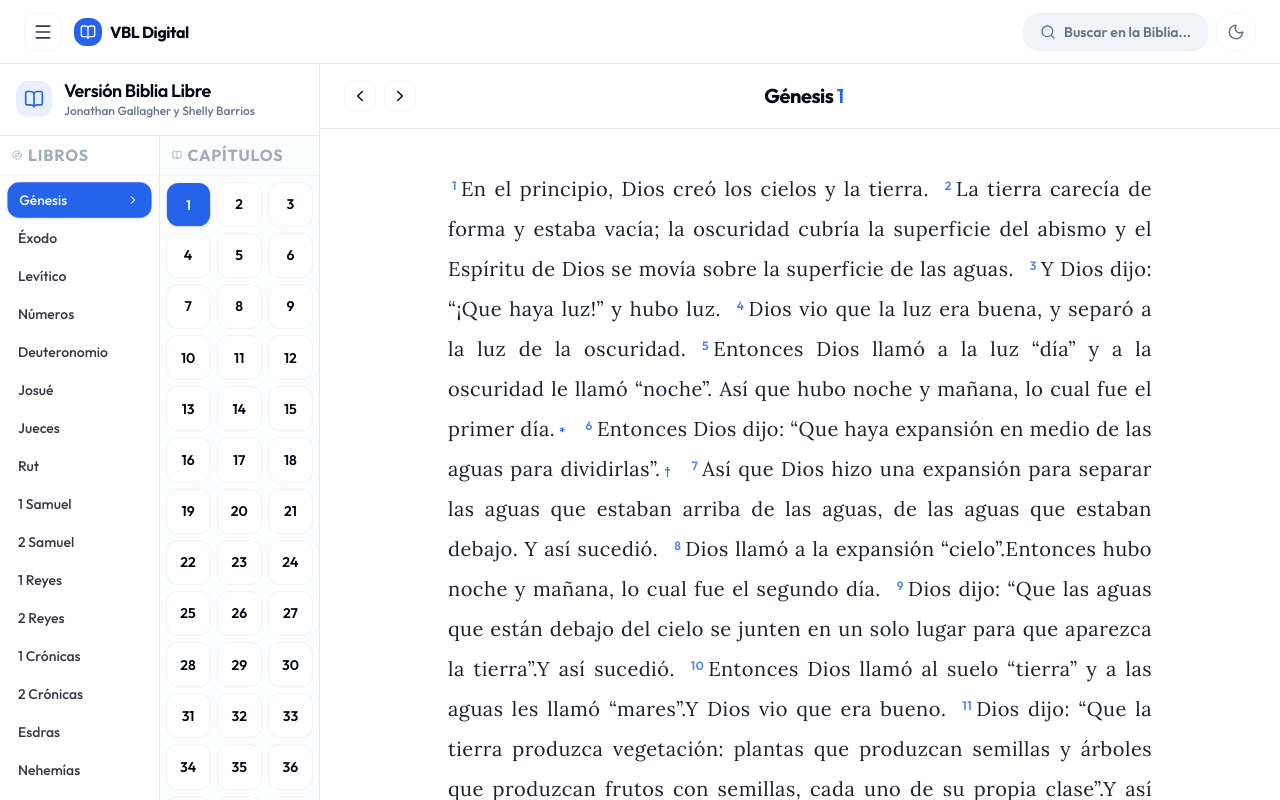
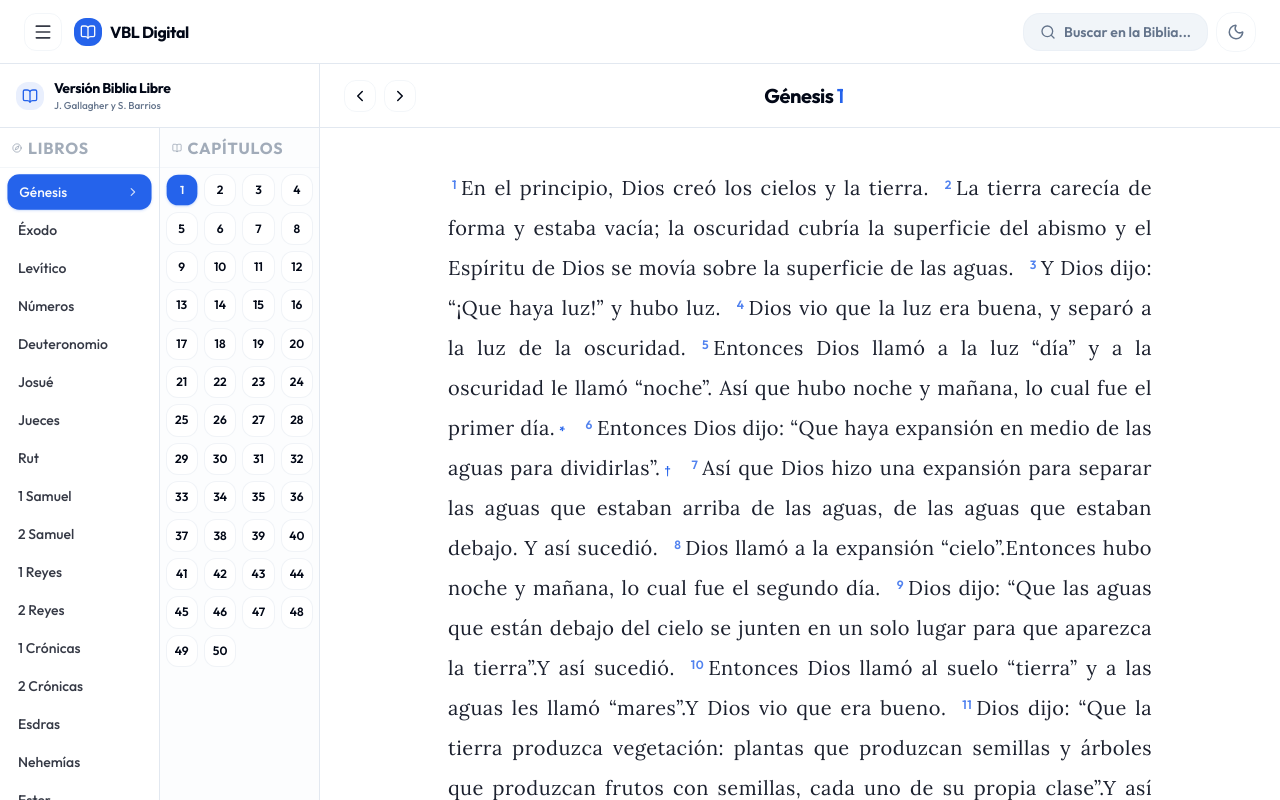
Before and after one commit to yojananyosef/spavbl_app, an Astro site: page / in a window 1280 px wide. Both pictures are taken after a click on the button 43 px from the left and 31 px from the top of the page. Built offline with nearby package versions, Linux system fonts and the light colour scheme; Astro itself is replaced by a stand-in of ours.

Commit message:
feat: actualizar nombres de libros en archivos JSON y mejorar estilos en componentes

```diff
--- a/public/bible/SNG.json
+++ b/public/bible/SNG.json
@@ -1,6 +1,6 @@
 {
 	"id": "SNG",
-	"name": "Cantares de Salomón",
+	"name": "Cantares",
 	"chapters": [
 		{
 			"chapter": 1,
--- a/public/bible/books.json
+++ b/public/bible/books.json
@@ -17,10 +17,10 @@
 	{ "id": "NEH", "name": "Nehemías", "chaptersCount": 13 },
 	{ "id": "EST", "name": "Ester", "chaptersCount": 10 },
 	{ "id": "JOB", "name": "Job", "chaptersCount": 42 },
-	{ "id": "PSA", "name": "PSA", "chaptersCount": 151 },
+	{ "id": "PSA", "name": "Salmos", "chaptersCount": 151 },
 	{ "id": "PRO", "name": "Proverbios", "chaptersCount": 31 },
 	{ "id": "ECC", "name": "Eclesiastés", "chaptersCount": 12 },
-	{ "id": "SNG", "name": "Cantares de Salomón", "chaptersCount": 8 },
+	{ "id": "SNG", "name": "Cantares", "chaptersCount": 8 },
 	{ "id": "ISA", "name": "Isaías", "chaptersCount": 66 },
 	{ "id": "JER", "name": "Jeremías", "chaptersCount": 52 },
 	{ "id": "LAM", "name": "Lamentaciones", "chaptersCount": 5 },
--- a/src/features/bible/BibleReader.tsx
+++ b/src/features/bible/BibleReader.tsx
@@ -143,7 +143,7 @@ export const BibleReader: React.FC<BibleReaderProps> = ({
 	return (
 		<div className="flex-1 h-[calc(100vh-4rem)] flex flex-col relative overflow-hidden bg-background animate-accordion-down">
 			{/* 1. Chapter Title Header */}
-			<div className="px-6 py-4 border-b border-border flex items-center justify-between shrink-0 bg-card/85 backdrop-blur-md">
+			<div className="h-16 px-6 border-b border-border flex items-center justify-between shrink-0 bg-card/85 backdrop-blur-md">
 				<div className="flex items-center gap-2">
 					<button
 						onClick={prevChapter}
--- a/src/infrastructure/LocalBibleAdapter.ts
+++ b/src/infrastructure/LocalBibleAdapter.ts
@@ -17,11 +17,18 @@ interface BookData {
  * Minimizes network requests and memory overhead by persisting book chunks locally.
  */
 class IndexedDBCache {
-	private dbName = "spavbl_bible_cache";
+	private dbName = "spavbl_bible_cache_v2";
 	private storeName = "books";
 	private db: IDBDatabase | null = null;
 
 	async init(): Promise<void> {
+		// Clean up old cached database to release storage
+		try {
+			indexedDB.deleteDatabase("spavbl_bible_cache");
+		} catch {
+			// Silently fail if cleanup fails
+		}
+
 		return new Promise((resolve, reject) => {
 			const request = indexedDB.open(this.dbName, 1);
 			request.onupgradeneeded = () => {
--- a/src/shared/Sidebar.tsx
+++ b/src/shared/Sidebar.tsx
@@ -34,16 +34,16 @@ export const Sidebar: React.FC<SidebarProps> = ({
 	return (
 		<aside className="w-80 h-[calc(100vh-4rem)] bg-card/85 backdrop-blur-md border-r border-border overflow-hidden flex flex-col transition-all duration-300 z-10 shrink-0">
 			{/* Title Header */}
-			<div className="p-4 border-b border-border flex items-center gap-3">
-				<div className="p-2 rounded-lg bg-primary/10 text-primary">
-					<BookOpen size={20} />
+			<div className="h-16 px-4 border-b border-border flex items-center gap-2.5 shrink-0">
+				<div className="p-1.5 rounded-lg bg-primary/10 text-primary shrink-0">
+					<BookOpen size={16} />
 				</div>
-				<div>
-					<h2 className="font-semibold text-lg leading-tight tracking-tight">
+				<div className="min-w-0">
+					<h2 className="font-bold text-sm tracking-tight text-foreground truncate">
 						Versión Biblia Libre
 					</h2>
-					<p className="text-xs text-muted-foreground font-medium">
-						Jonathan Gallagher y Shelly Barrios
+					<p className="text-[10px] text-muted-foreground font-medium truncate">
+						J. Gallagher y S. Barrios
 					</p>
 				</div>
 			</div>
@@ -91,7 +91,7 @@ export const Sidebar: React.FC<SidebarProps> = ({
 					{/* Scrollable Grid */}
 					<div className="flex-1 overflow-y-auto custom-scrollbar p-1.5">
 						{activeBook ? (
-							<div className="grid grid-cols-3 gap-1.5">
+							<div className="grid grid-cols-4 gap-1.5">
 								{Array.from(
 									{ length: activeBook.chaptersCount },
 									(_, i) => i + 1,
@@ -101,7 +101,7 @@ export const Sidebar: React.FC<SidebarProps> = ({
 										<button
 											key={chapterNum}
 											onClick={() => changeChapter(chapterNum)}
-											className={`aspect-square rounded-lg flex items-center justify-center text-sm font-semibold transition-all duration-200 ${
+											className={`aspect-square rounded-lg flex items-center justify-center text-xs font-semibold transition-all duration-200 ${
 												isActive
 													? "bg-primary text-primary-foreground shadow-sm shadow-primary/20 scale-[0.96]"
 													: "bg-card text-foreground hover:bg-secondary hover:text-foreground border border-border/50 hover:border-border"
```
Also changed, not shown: public/bible/PSA.json.
